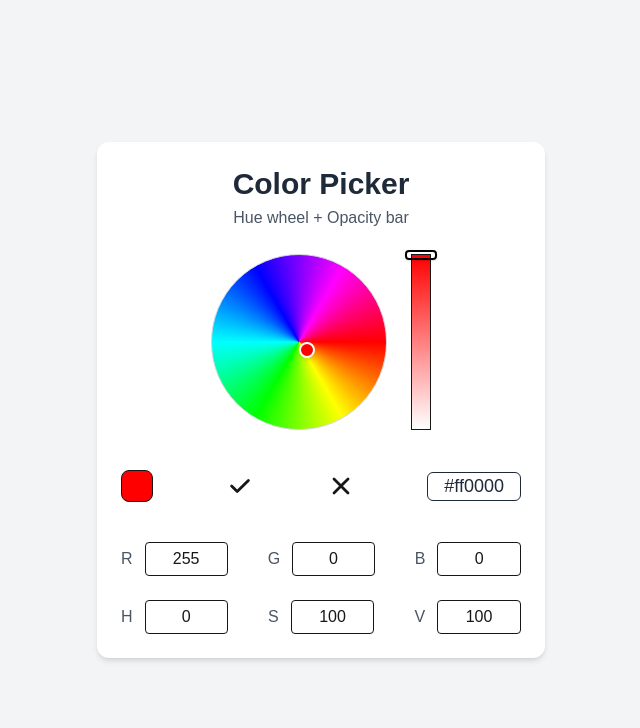
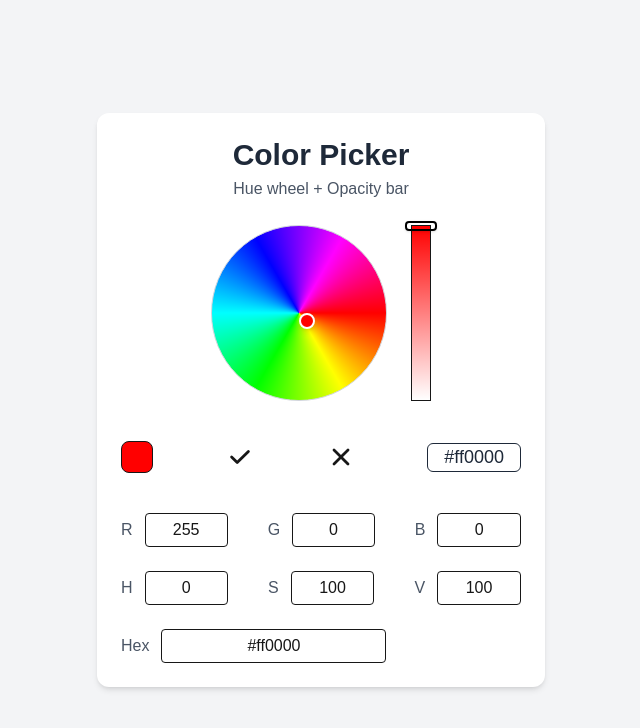
Before and after one commit to AQSA-ABDULLAH/custom-color-picker, a Next.js app: page / in a window 1280 px wide. Shown: the top 728 px of the page, without its empty margins (319-959 px from the left). Built offline with nearby package versions, Linux system fonts and the light colour scheme.

Commit message:
add hsx code

```diff
--- a/app/components/ColorPicker.tsx
+++ b/app/components/ColorPicker.tsx
@@ -222,6 +222,18 @@
             </div>
           ))}
         </div>
+
+        {/* HEX Field */}
+        <div className="flex items-center justify-between gap-10 w-full">
+          <div className="flex gap-3 items-center">
+            <label className="text-gray-600 capitalize">hex</label>
+            <input
+              value={color}
+              readOnly
+              className="w-full border px-2 py-1 text-center rounded"
+            />
+          </div>
+        </div>
       </div>
     </div>
   );
```
